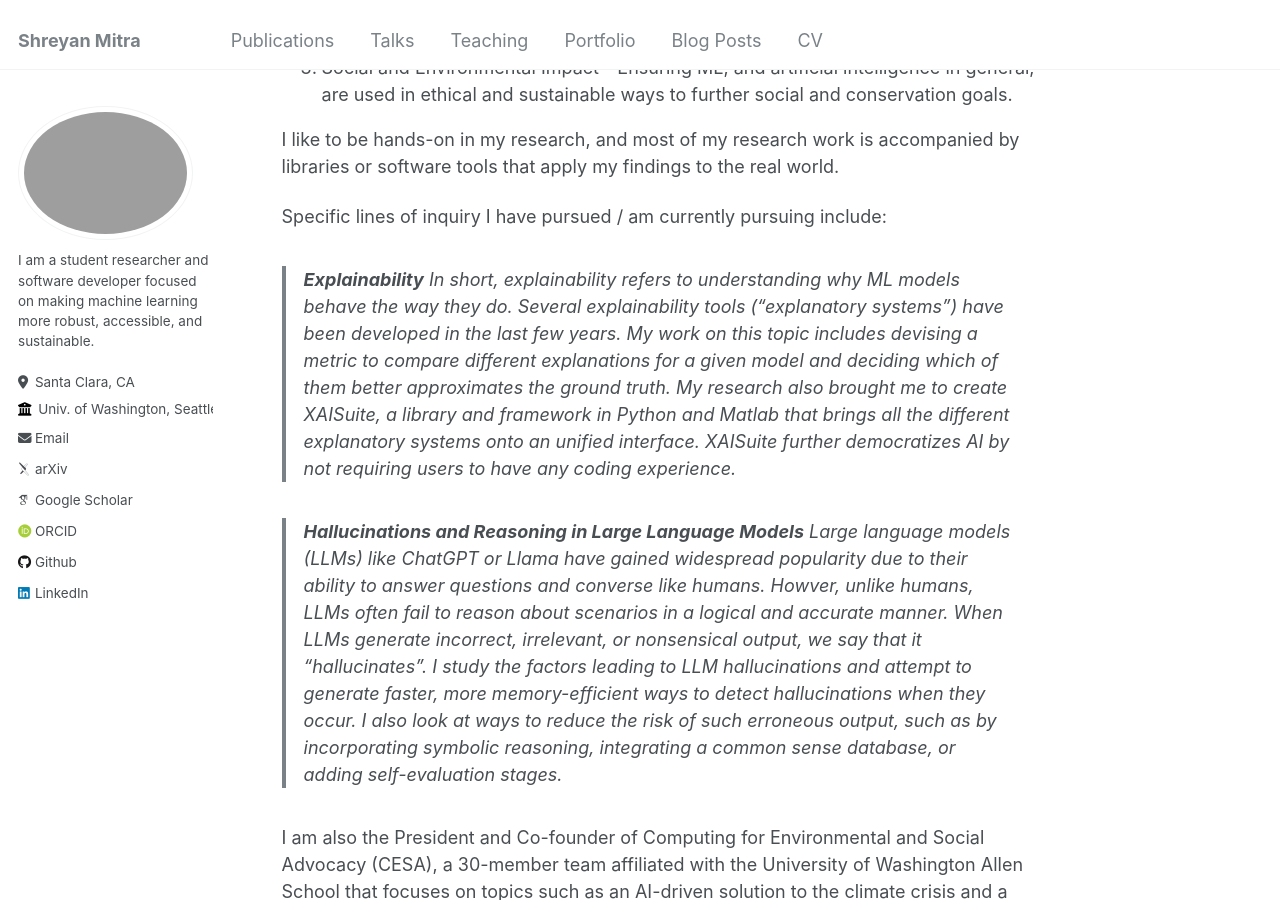
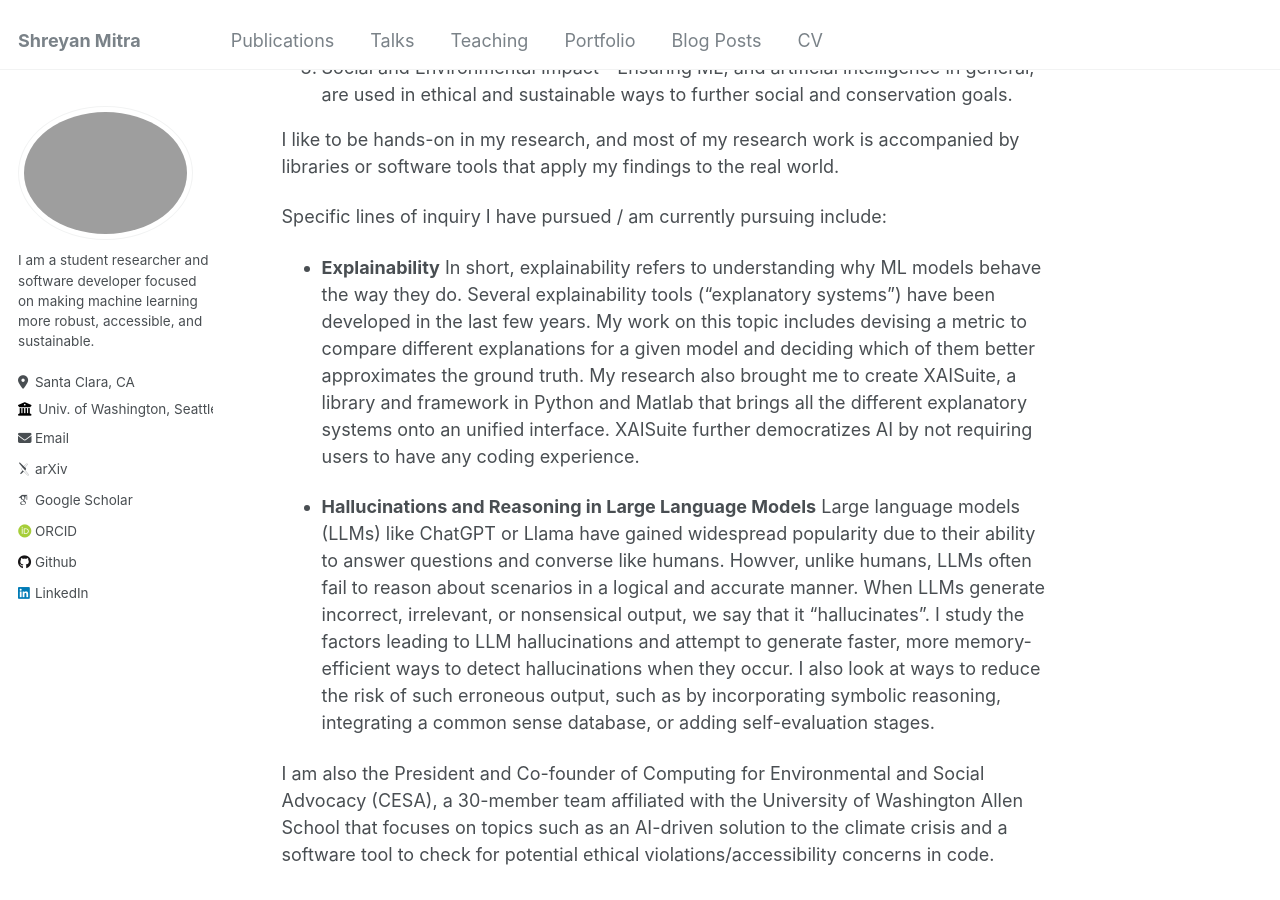
Before and after one commit to shreyanmitra/shreyanmitra.github.io, a Jekyll site: the page built from _pages/about.md, in a window 1280 px wide and 900 px high, scrolled down 402 px. Built offline with Jekyll 4.4.1, drawn with Linux system fonts in a browser that asks for light colours; emoji names are drawn with the system emoji font; some web fonts are replaced.

```diff
--- a/_pages/about.md
+++ b/_pages/about.md
@@ -19,10 +19,10 @@ I like to be hands-on in my research, and most of my research work is accompanie
 
 Specific lines of inquiry I have pursued / am currently pursuing include:
 
-> **Explainability**
+- **Explainability**
 In short, explainability refers to understanding why ML models behave the way they do. Several explainability tools ("explanatory systems") have been developed in the last few years. My work on this topic includes devising a metric to compare different explanations for a given model and deciding which of them better approximates the ground truth. My research also brought me to create XAISuite, a library and framework in Python and Matlab that brings all the different explanatory systems onto an unified interface. XAISuite further democratizes AI by not requiring users to have any coding experience.
 
-> **Hallucinations and Reasoning in Large Language Models**
+- **Hallucinations and Reasoning in Large Language Models**
 Large language models (LLMs) like ChatGPT or Llama have gained widespread popularity due to their ability to answer questions and converse like humans. Howver, unlike humans, LLMs often fail to reason about scenarios in a logical and accurate manner. When LLMs generate incorrect, irrelevant, or nonsensical output, we say that it "hallucinates". I study the factors leading to LLM hallucinations and attempt to generate faster, more memory-efficient ways to detect hallucinations when they occur. I also look at ways to reduce the risk of such erroneous output, such as by incorporating symbolic reasoning, integrating a common sense database, or adding self-evaluation stages.
 
 I am also the President and Co-founder of Computing for Environmental and Social Advocacy (CESA), a 30-member team affiliated with the University of Washington Allen School that focuses on topics such as an AI-driven solution to the climate crisis and a software tool to check for potential ethical violations/accessibility concerns in code.
```
